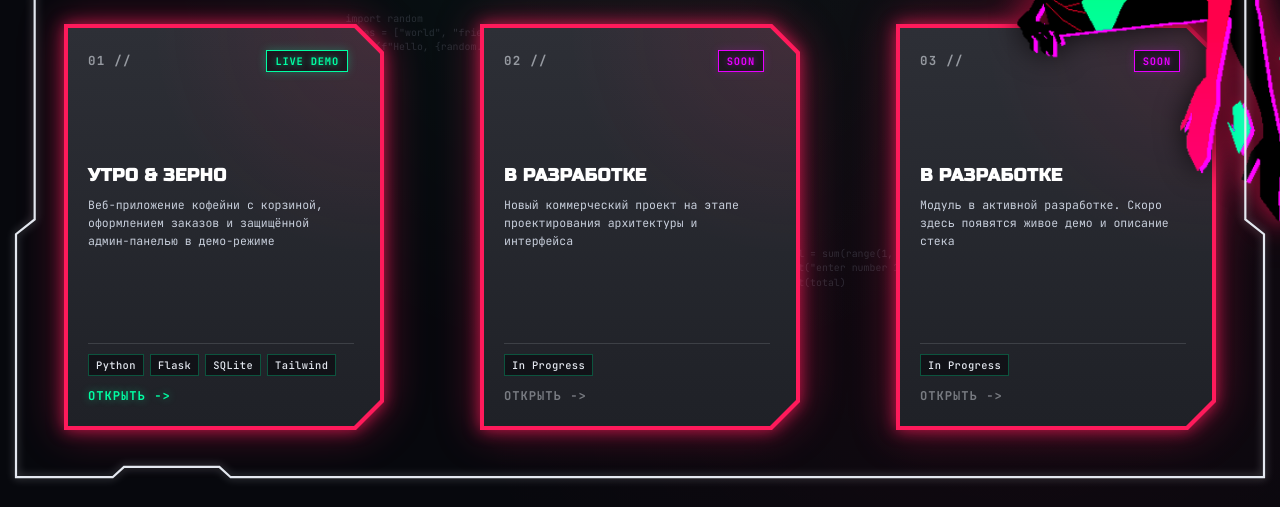
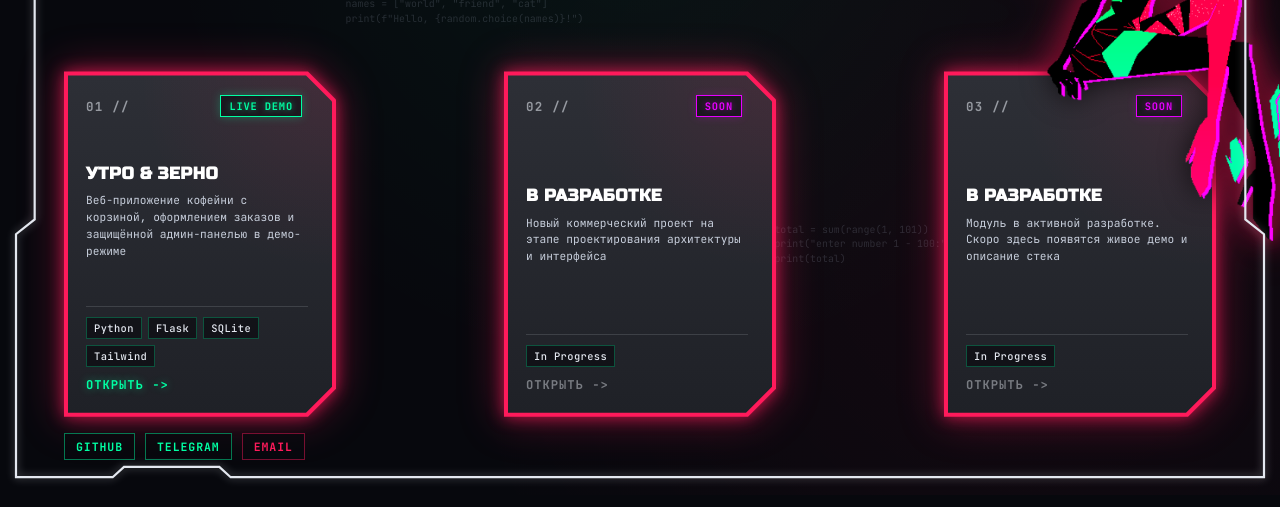
Before and after one commit to Caprricorn/portfolio, a plain HTML site: page index.html in a window 1280 px wide. Shown: the part 305-812 px from the top of the page. Drawn offline with Linux system fonts and the light colour scheme; a web font is replaced by a local one.

Commit message:
Add files via upload

```diff
--- a/index.html
+++ b/index.html
@@ -48,6 +48,25 @@ print(total)</pre>
     </div>
 
     <section class="projects-grid" id="projects-grid" aria-label="Список проектов"></section>
+
+    <footer class="os-footer" aria-label="Контакты">
+      <a
+        class="footer-btn"
+        href="https://github.com/caprricorn"
+        target="_blank"
+        rel="noopener noreferrer"
+      >GITHUB</a>
+      <a
+        class="footer-btn"
+        href="https://t.me/DOQDKX"
+        target="_blank"
+        rel="noopener noreferrer"
+      >TELEGRAM</a>
+      <a
+        class="footer-btn footer-btn--accent"
+        href="mailto:caprpricorn313@gmail.com"
+      >EMAIL</a>
+    </footer>
   </main>
 
   <script src="projects.js"></script>
--- a/styles.css
+++ b/styles.css
@@ -61,10 +61,9 @@ body {
   max-width: 1920px;
   min-height: 100vh;
   margin: 0 auto;
-  padding: clamp(36px, 5vw, 62px) clamp(32px, 5vw, 96px) clamp(48px, 6vw, 84px);
+  padding: clamp(28px, 3.6vh, 46px) clamp(32px, 5vw, 96px) clamp(34px, 4.4vh, 54px);
   display: flex;
   flex-direction: column;
-  justify-content: space-between;
 }
 
 /* Шапка */
@@ -79,7 +78,7 @@ body {
 
 .system-status {
   align-self: flex-start;
-  margin-bottom: clamp(12px, 2vw, 24px);
+  margin-bottom: clamp(6px, 1.2vh, 16px);
 }
 
 .status-prompt {
@@ -102,7 +101,7 @@ body {
 
 .hero-title-group {
   text-align: center;
-  margin-top: clamp(-32px, -3vw, -48px);
+  margin-top: clamp(-46px, -3.5vh, -20px);
 }
 
 .hero-title {
@@ -111,8 +110,8 @@ body {
   align-items: center;
   font-family: var(--font-display);
   font-weight: 900;
-  font-size: clamp(2.4rem, 5.2vw, 5.1rem);
-  line-height: 1.08;
+  font-size: clamp(2.2rem, 4.8vw, 4.8rem);
+  line-height: 1.06;
   letter-spacing: 0.05em;
   color: var(--neon-cyan);
   text-transform: uppercase;
@@ -123,10 +122,10 @@ body {
 }
 
 .hero-subtitle {
-  margin-top: 8px;
+  margin-top: 6px;
   font-family: var(--font-display);
   font-weight: 900;
-  font-size: clamp(1.3rem, 2.3vw, 2.35rem);
+  font-size: clamp(1.25rem, 2.2vw, 2.25rem);
   letter-spacing: 0.06em;
   color: var(--neon-pink);
   text-transform: uppercase;
@@ -153,12 +152,12 @@ body {
 }
 
 .bg-code-top {
-  top: 39%;
+  top: 36%;
   left: 27%;
 }
 
 .bg-code-right {
-  top: 68%;
+  top: 66%;
   left: 60.5%;
 }
 
@@ -168,12 +167,13 @@ body {
   z-index: 5;
   width: 100%;
   max-width: 1620px;
-  margin: clamp(24px, 5vh, 80px) auto 0;
+  margin: auto auto 0;
+  padding-top: clamp(16px, 3vh, 40px);
   display: grid;
-  grid-template-columns: repeat(3, minmax(200px, 320px));
+  grid-template-columns: repeat(3, minmax(200px, min(320px, 34vh)));
   justify-content: space-between;
   align-items: end;
-  row-gap: clamp(36px, 5vh, 64px);
+  row-gap: clamp(32px, 4.5vh, 56px);
   column-gap: clamp(24px, 4vw, 64px);
 }
 
@@ -231,11 +231,11 @@ body {
     calc(100% - 26px) 100%,
     0 100%
   );
-  padding: 22px 26px 22px 20px;
+  padding: 20px 24px 20px 18px;
   display: flex;
   flex-direction: column;
   justify-content: space-between;
-  gap: 14px;
+  gap: 12px;
   overflow: hidden;
 }
 
@@ -283,13 +283,13 @@ body {
 .card-body {
   display: flex;
   flex-direction: column;
-  gap: 10px;
+  gap: 8px;
   margin: auto 0;
 }
 
 .card-title {
   font-family: var(--font-display);
-  font-size: clamp(1.1rem, 1.35vw, 1.4rem);
+  font-size: clamp(1.05rem, 1.3vw, 1.35rem);
   font-weight: 700;
   line-height: 1.2;
   letter-spacing: 0.03em;
@@ -305,15 +305,15 @@ body {
 
 .card-description {
   font-family: var(--font-mono);
-  font-size: clamp(0.72rem, 0.78vw, 0.82rem);
-  line-height: 1.55;
+  font-size: clamp(0.7rem, 0.76vw, 0.8rem);
+  line-height: 1.5;
   color: #c7cedb;
 }
 
 .card-footer {
   display: flex;
   flex-direction: column;
-  gap: 12px;
+  gap: 10px;
   padding-top: 10px;
   border-top: 1px solid rgba(228, 232, 240, 0.14);
 }
@@ -376,6 +376,88 @@ body {
   filter: drop-shadow(0 0 14px rgba(0, 0, 0, 0.75));
 }
 
+/* Кнопки связи под левой карточкой */
+.os-footer {
+  position: relative;
+  z-index: 10;
+  width: 100%;
+  max-width: 1620px;
+  margin: 16px auto 0;
+  display: flex;
+  align-items: center;
+  justify-content: flex-start;
+  gap: 10px;
+}
+
+.footer-btn {
+  display: inline-flex;
+  align-items: center;
+  justify-content: center;
+  padding: 5px 11px;
+  font-family: var(--font-mono);
+  font-size: 0.72rem;
+  font-weight: 700;
+  letter-spacing: 0.08em;
+  text-transform: uppercase;
+  text-decoration: none;
+  color: var(--neon-cyan);
+  background: rgba(7, 8, 13, 0.65);
+  border: 1px solid rgba(0, 255, 163, 0.45);
+  transition: color 0.2s ease, border-color 0.2s ease, box-shadow 0.2s ease, transform 0.2s ease;
+}
+
+.footer-btn:hover {
+  color: #ffffff;
+  border-color: var(--neon-cyan);
+  box-shadow: 0 0 12px rgba(0, 255, 163, 0.45);
+  transform: translateY(-2px);
+}
+
+.footer-btn--accent {
+  color: var(--neon-pink);
+  border-color: rgba(255, 26, 91, 0.45);
+}
+
+.footer-btn--accent:hover {
+  color: #ffffff;
+  border-color: var(--neon-pink);
+  box-shadow: 0 0 12px rgba(255, 26, 91, 0.5);
+}
+
+/* Адаптация под планшеты и ноутбуки */
+@media (max-width: 1200px) {
+  .hero-title-group {
+    margin-top: 8px;
+  }
+
+  .projects-grid {
+    margin-top: 80px;
+    grid-template-columns: repeat(3, minmax(180px, 1fr));
+    row-gap: 44px;
+    column-gap: 28px;
+  }
+
+  .project-card-inner {
+    padding: 18px 22px 18px 16px;
+    gap: 10px;
+  }
+
+  .capri-overlay {
+    top: -86%;
+    right: -20%;
+    width: 106%;
+  }
+
+  .bg-code-top {
+    top: 34%;
+    left: 8%;
+  }
+
+  .bg-code-right {
+    display: none;
+  }
+}
+
 /* Адаптация под мобильные устройства */
 @media (max-width: 768px) {
   .hud-frame {
@@ -396,6 +478,7 @@ body {
 
   .projects-grid {
     margin-top: 48px;
+    padding-top: 0;
     grid-template-columns: 1fr;
     max-width: 340px;
     row-gap: 40px;
@@ -421,4 +504,10 @@ body {
   .capri-overlay {
     display: none;
   }
+
+  .os-footer {
+    margin-top: 32px;
+    justify-content: center;
+    flex-wrap: wrap;
+  }
 }
```
